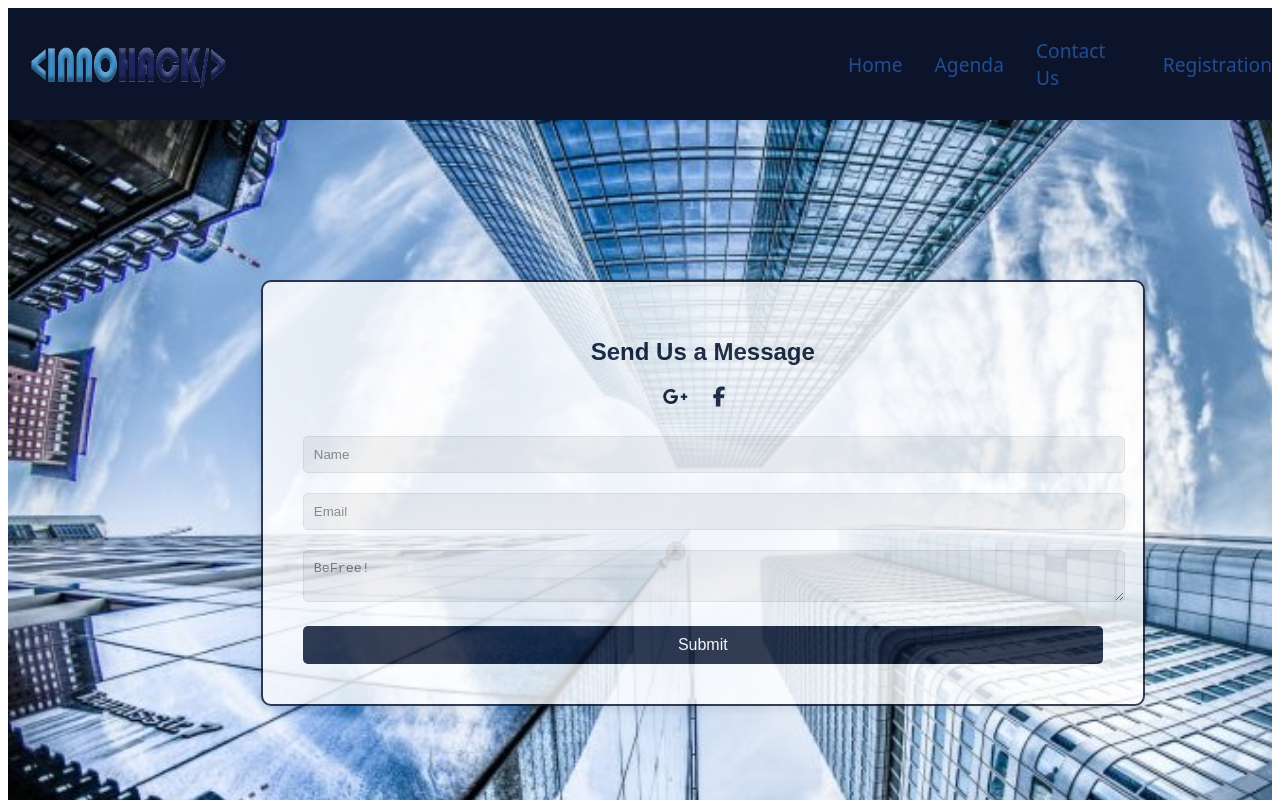
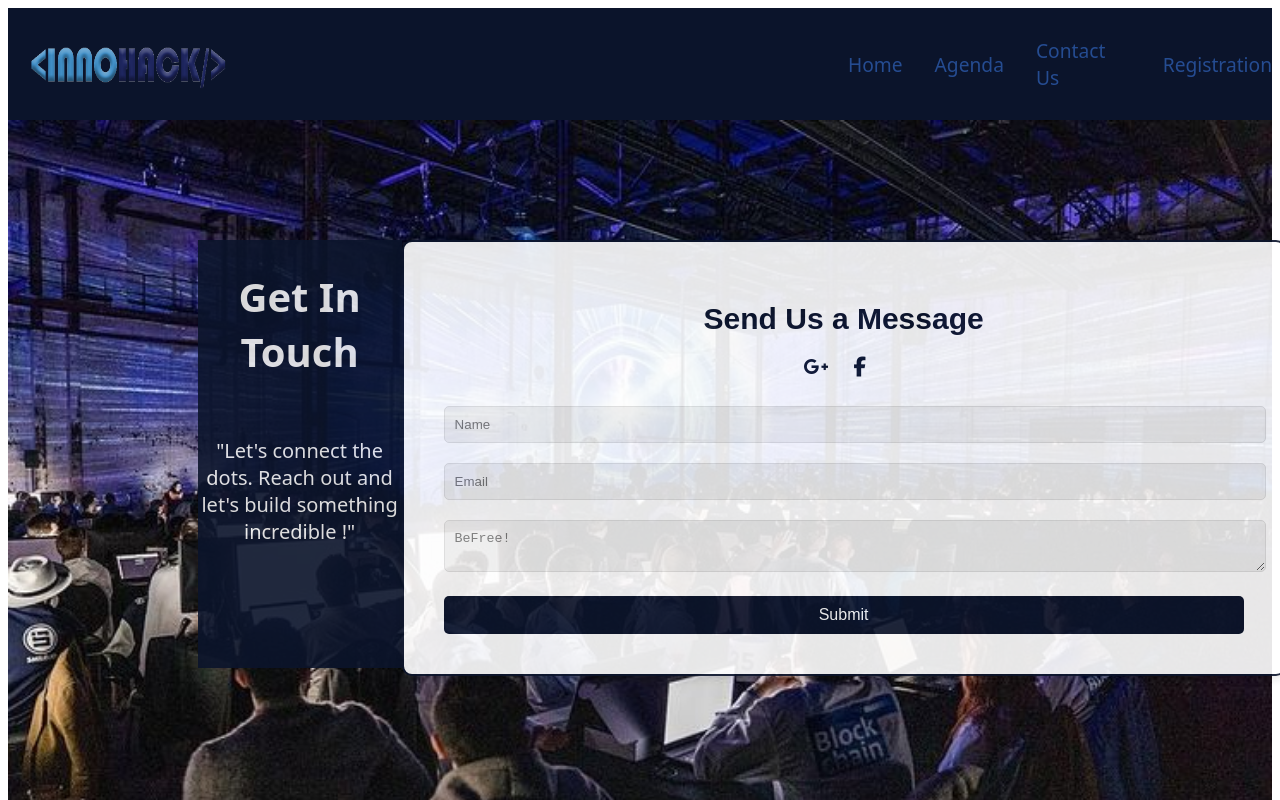
Before and after one commit to RawenSahraoui/FrontendEvent, a React (Vite) app in the folder event/: page /contact in a window 1280 px wide. Shown: the top 800 px of the page. Built offline with nearby package versions, Linux system fonts and the light colour scheme.

Commit message:
frontend

```diff
--- a/event/src/components/contact/Contact.css
+++ b/event/src/components/contact/Contact.css
@@ -1,15 +1,41 @@
 #contact{
     font-family: 'Arial', sans-serif;
-    background-image: url(./123.jpeg);
+    background-image: url(./image40.jpg);
     background-repeat: no-repeat;
     background-size: cover;
     height: 800px;
     margin: 0;
     position: relative;
 }
+#contact1{
+    display: flex;
+    justify-content: center;
+    gap: 0px;
+    position: absolute;
+    top: 15%;
+    margin-left: 15%;
+}
+#contact10{
+    width: 200px;
+    background-color: #0b142b;
+    height: 424.08px;
+    border: 2px solid #0b142b;
+    opacity: 90%;
+}
+#titre{
+    color: #efefef;
+    font-size: 40px;
+    font-family: system-ui, -apple-system, BlinkMacSystemFont, 'Segoe UI', Roboto, Oxygen, Ubuntu, Cantarell, 'Open Sans', 'Helvetica Neue', sans-serif;
+
+}
+#contact1 p{
+    color: #efefef;
+    font-size: 20px;
+    text-align: center;
+    font-family: system-ui, -apple-system, BlinkMacSystemFont, 'Segoe UI', Roboto, Oxygen, Ubuntu, Cantarell, 'Open Sans', 'Helvetica Neue', sans-serif;
+}
 .form-container {
-    position: absolute;
-    top: 20%;
+
     background: #ffffff;
     padding: 40px;
     border-radius: 10px;
@@ -18,12 +44,11 @@
     border: 2px solid #0b142b;
     margin-bottom: 5%;
     margin-top: 0%;
-    margin-left: 20%;
-    opacity: 80%;
+    opacity: 90%;
 }
-h1 {
+.form-container h1 {
     margin-bottom: 20px;
-    font-size: 24px;
+    font-size: 30px;
     color: #0b142b;
     text-align: center;
 }
@@ -87,7 +112,7 @@ button {
     border: none;
     border-radius: 5px;
     color: #ffffff;
-    font-size: 16px;
+    font-size: 20px;
     cursor: pointer;
     transition: background 0.3s;
 }
--- a/event/src/components/contact/Contact.jsx
+++ b/event/src/components/contact/Contact.jsx
@@ -6,11 +6,12 @@ export default function Contact() {
     const [name, setName] = useState('');
     const [email, setEmail] = useState('');
     const [comment, setComment] = useState('');
+    const [successMessage, setSuccessMessage] = useState('');
 
     const handleSubmit = async (e) => {
         e.preventDefault();
 
-        const response = await fetch('http://localhost:8000/comments', {
+        const response = await fetch('http://localhost:8000/api/comment', {
             method: 'POST',
             headers: {
                 'Content-Type': 'application/json',
@@ -19,7 +20,7 @@ export default function Contact() {
         });
 
         if (response.ok) {
-            alert('Message envoyé avec succès !');
+            setSuccessMessage('Commentaire reçu !');
             setName('');
             setEmail('');
             setComment('');
@@ -30,7 +31,13 @@ export default function Contact() {
 
     return (
         <div id="contact">
-            <div className="form-container sign-up">
+            <div id='contact1'>
+                <div id='contact10'>
+                    <h1 id='titre'>Get In Touch</h1><br />
+                    {successMessage && <div className="success-message">{successMessage}</div>}
+                    <p>"Let's connect the dots. Reach out and let's build something incredible !"</p>
+                </div>
+                <div className="form-container sign-up">
                 <form onSubmit={handleSubmit}>
                     <h1>Send Us a Message</h1>
                     <div className="social-icons">
@@ -65,6 +72,9 @@ export default function Contact() {
                     ></textarea>
                     <button type="submit">Submit</button>
                 </form>
+
+                </div>
+
             </div>
         </div>
     );
```
Also changed, not shown: event/src/components/contact/123.jpeg (deleted), event/src/components/contact/image40.jpg (added).
